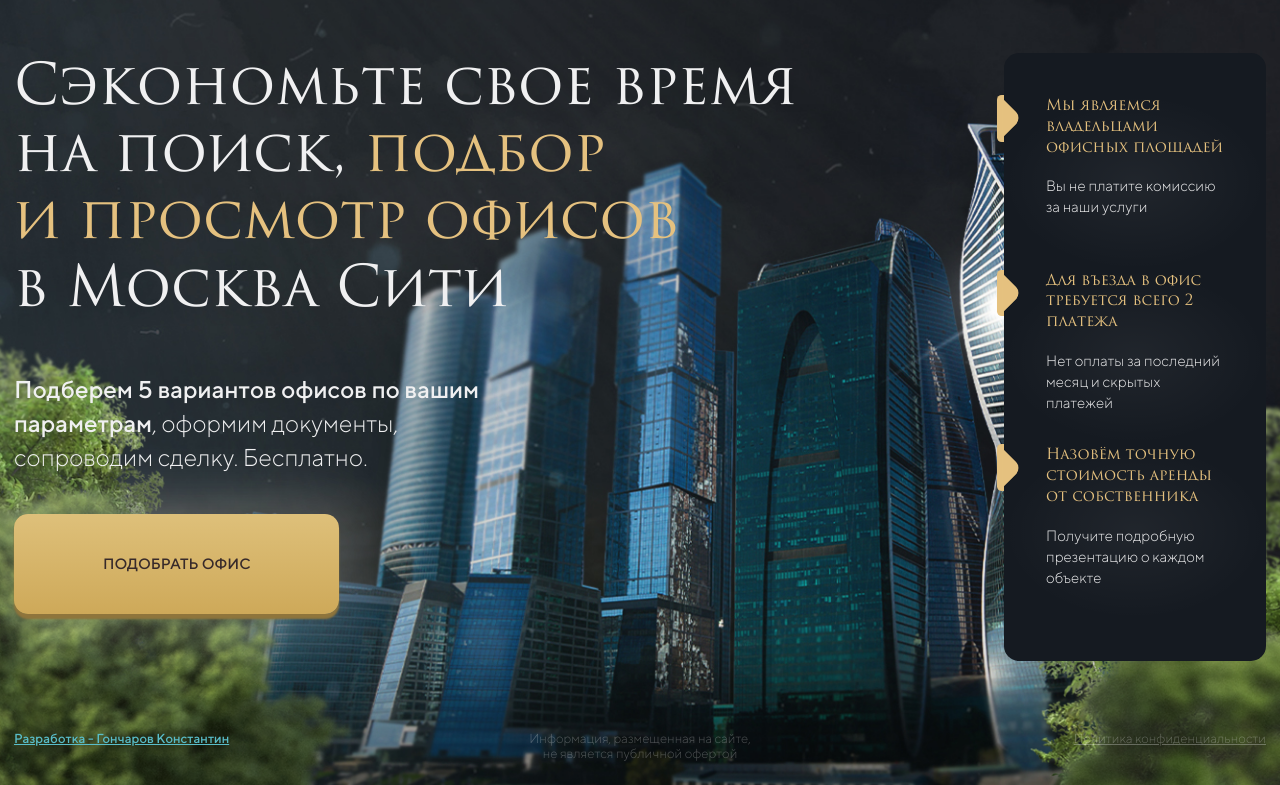
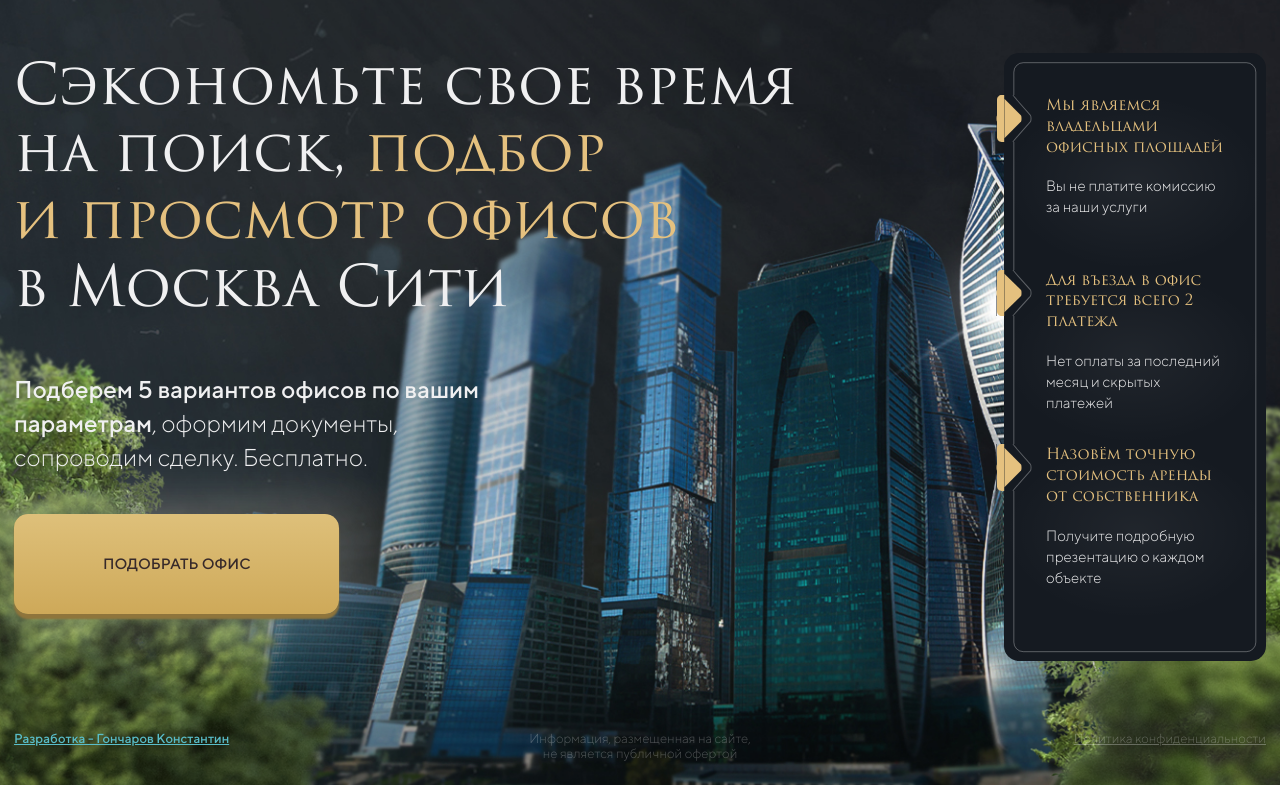
Before and after one commit to egorbabintcev/arnkom-quiz, a website: page public/index.html in a window 1280 px wide. Shown: the part 127-912 px from the top of the page. Drawn offline with nearby package versions, Linux system fonts and the light colour scheme; files that its build step writes are made by us from their sources.

Commit message:
Add styles and assets for correct features outline display, add mixin for pseudo elements

```diff
--- a/src/sass/main.scss
+++ b/src/sass/main.scss
@@ -1,5 +1,6 @@
 @import 'utils/variables';
 @import 'utils/functions';
+@import 'utils/mixins';
 
 @import 'base/reset';
 @import 'base/typography';
@@ -12,7 +13,7 @@
 }
 
 html {
-  @include media('>481px', '<1366px') {
+  @include media('>=481px', '<1366px') {
     font-size: 1.17vw;
   }
   @include media('<=360px') {
@@ -226,6 +227,18 @@
     min-width: em(280);
     padding: em(45) 0;
     position: relative;
+
+    &::before {
+      border: 1px solid #fff;
+      border-radius: 10px;
+      height: calc(100% - #{em(20)});
+      left: 50%;
+      opacity: 0.3;
+      top: 50%;
+      transform: translate(-50%, -50%);
+      width: calc(100% - #{em(20)});
+      @include pseudo;
+    }
   }
 
   &__feature {
@@ -234,31 +247,28 @@
     background: radial-gradient(50% 50% at 50% 50%, rgba(255, 255, 255, 0.05) 0%, rgba(255, 255, 255, 0) 100%);
 
     &::before {
-      background-color: var(--accent-color-khaki);
-      border-radius: em(5);
-      content: '';
-      display: block;
       height: em(50);
       left: 0;
-      position: absolute;
-      transform: translateX(-50%);
-      width: em(15);
-      z-index: -1;
+      transform: translateX(-#{em(8)});
+      width: em(27);
+      background: {
+        image: url('../img/feature-angle.svg');
+        size: 100% 100%;
+      }
+      @include pseudo;
     }
 
     &::after {
-      background-color: var(--accent-color-khaki);
-      border-bottom-right-radius: em(10);
-      clip-path: polygon(100% 0, 0% 100%, 100% 100%);
-      content: '';
-      display: block;
-      height: em(30);
-      left: 0;
-      position: absolute;
-      top: em(10);
-      transform-origin: 50% 50%;
-      transform: translateX(-55%) rotate(-45deg);
-      width: em(30);
+      height: em(52);
+      left: em(9);
+      opacity: 0.3;
+      top: em(-1);
+      width: em(21);
+      background: {
+        image: url('../img/feature-line.svg');
+        size: 100% 100%;
+      }
+      @include pseudo;
     }
 
     &-title {
@@ -329,7 +339,7 @@
   &-contact {
     text-align: center;
     margin-bottom: em(50);
-    @include media('>481px') {
+    @include media('>480px') {
       display: none;
     }
 
--- /dev/null
+++ b/src/sass/utils/_mixins.scss
@@ -0,0 +1,6 @@
+@mixin pseudo {
+  box-sizing: border-box;
+  content: '';
+  display: block;
+  position: absolute;
+}
```
Also changed, not shown: public/img/feature-angle.svg (added), public/img/feature-line.svg (added).
